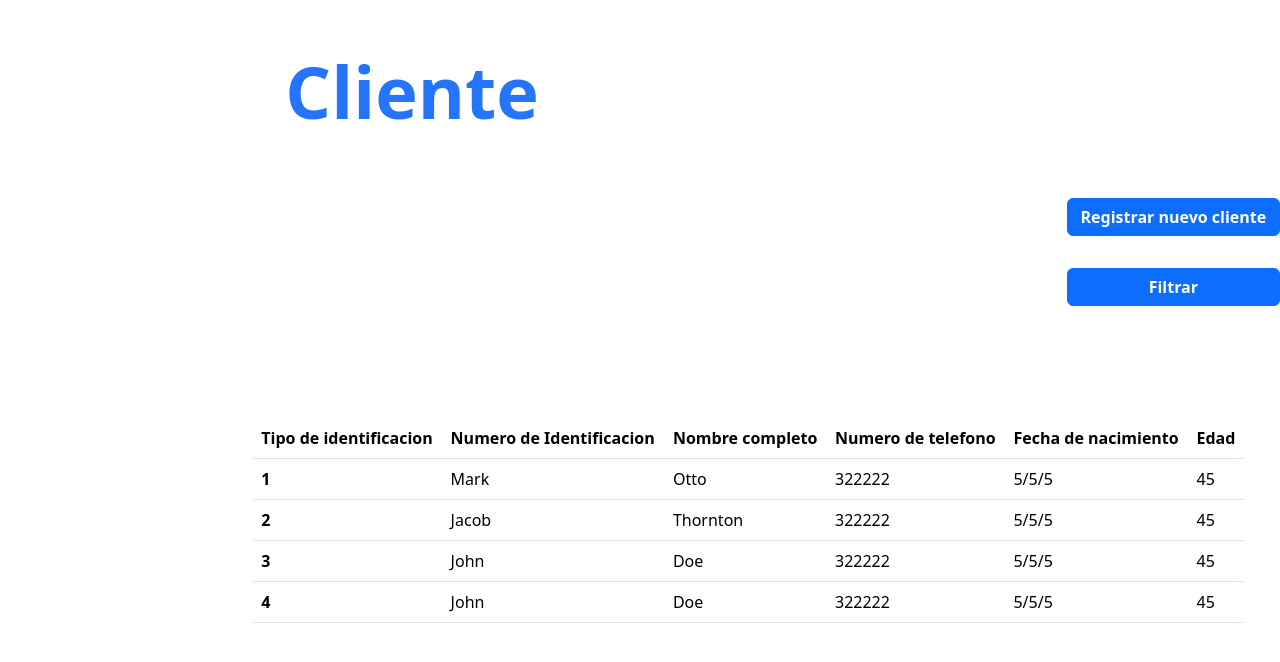
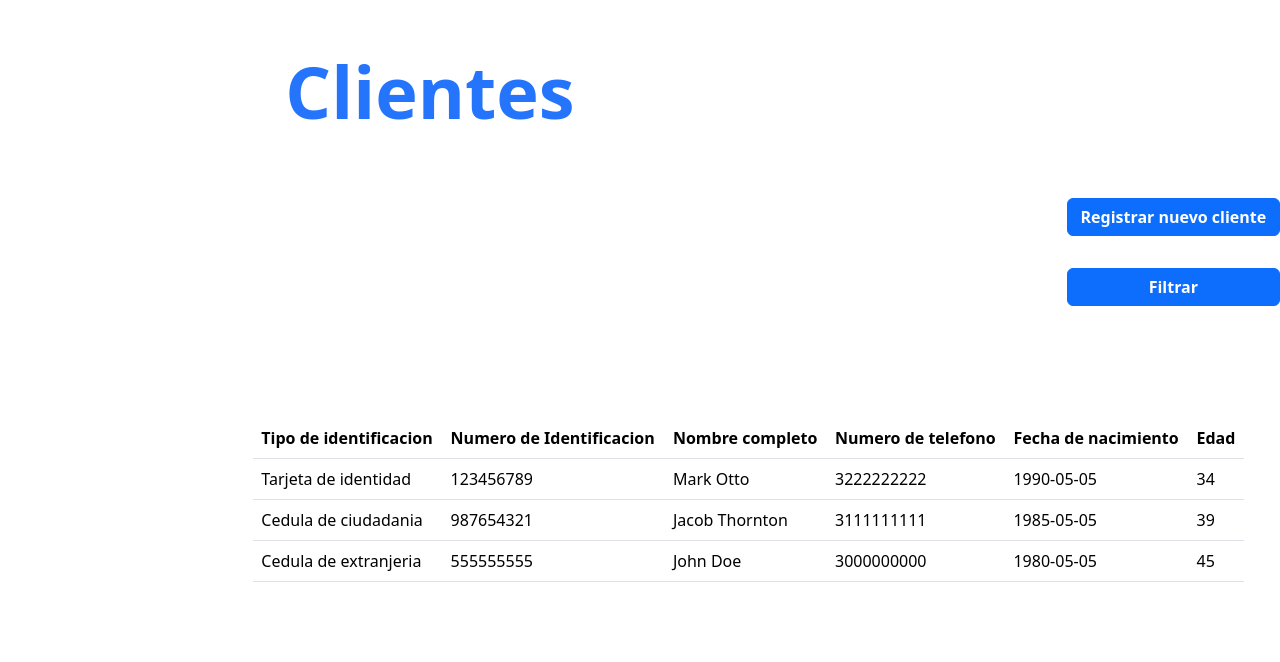
Before and after one commit to Juan-PAP/FrontDoo, a Vue app: page /customer in a window 1280 px wide. Shown: the top 662 px of the page. Built offline with nearby package versions, Linux system fonts and the light colour scheme; sample sign-in values are in the browser's storage.

Commit message:
Se agrego un guardian para proteger las rutas y se ajustaron aspectos visuales

```diff
--- a/src/App.vue
+++ b/src/App.vue
@@ -6,12 +6,17 @@ import { show } from './modules/state';
 
 <template>
 
-  <Navbar class="position-relative" v-if ="show"></Navbar> <!--nuevo modifique el booleano por la funcion show que tambien lo es pero esta dentro del login que maneja cierta logica para que aparezca la navbar-->
+  <Navbar class="position-relative overflow" v-if ="show"></Navbar>
 
-  <RouterView></RouterView>
-
+  <div class="no-scroll-x">
+    <RouterView ></RouterView>
+  </div>
 
 </template>
 
 <style scoped>
+.no-scroll-x {
+  overflow-x: hidden;
+  overflow-y: auto;
+}
 </style>
--- a/src/components/Customer.vue
+++ b/src/components/Customer.vue
@@ -1,10 +1,56 @@
 <script setup lang="ts">
+import { ref, onMounted } from 'vue'
+
+interface Cliente {
+    id: number
+    tipoIdentificacion: string
+    numeroIdentificacion: string
+    nombreCompleto: string
+    telefono: string
+    fechaNacimiento: string
+    edad: number
+}
+
+const clientes = ref<Cliente[]>([])
+
+onMounted(() => {
+    clientes.value = [
+    {
+        id: 1,
+        tipoIdentificacion: 'Tarjeta de identidad',
+        numeroIdentificacion: '123456789',
+        nombreCompleto: 'Mark Otto',
+        telefono: '3222222222',
+        fechaNacimiento: '1990-05-05',
+        edad: 34,
+    },
+    {
+        id: 2,
+        tipoIdentificacion: 'Cedula de ciudadania',
+        numeroIdentificacion: '987654321',
+        nombreCompleto: 'Jacob Thornton',
+        telefono: '3111111111',
+        fechaNacimiento: '1985-05-05',
+        edad: 39,
+    },
+    {
+        id: 3,
+        tipoIdentificacion: 'Cedula de extranjeria',
+        numeroIdentificacion: '555555555',
+        nombreCompleto: 'John Doe',
+        telefono: '3000000000',
+        fechaNacimiento: '1980-05-05',
+        edad: 45,
+    },
+    ]
+})
+
 </script>
 
 <template>
 
     <div class=" row d-flex justify-content-end px-5 " >
-        <h1 class="color-cliente px-5 display-2 fw-bold mt-5 mb-5 col-10 ">Cliente</h1>
+        <h1 class="color-cliente px-5 display-2 fw-bold mt-5 mb-5 col-10 ">Clientes</h1>
     </div>
 
     <div class=" row d-flex justify-content-end " >
@@ -12,6 +58,7 @@
         <div class="d-flex justify-content-end">
             <router-link to="/customer/register"  class=" btn btn-primary display-2 fw-bold mt-3 mb-3 col-2 ">Registrar nuevo cliente</router-link>
         </div>
+
         <div class="d-flex justify-content-end">
             <button type="button" class="btn btn-primary display-2 fw-bold mt-3 mb-3 col-2 ">Filtrar</button>
         </div>
@@ -28,40 +75,16 @@
                         <th scope="col">Edad</th>
                     </tr>
                 </thead>
+
                 <tbody>
-                <tr>
-                <th scope="row">1</th>
-                <td>Mark</td>
-                <td>Otto</td>
-                <td>322222</td>
-                <td>5/5/5</td>
-                <td>45</td>
+                    <tr v-for="cliente in clientes" :key="cliente.id">
+                        <td>{{ cliente.tipoIdentificacion }}</td>
+                        <td>{{ cliente.numeroIdentificacion }}</td>
+                        <td>{{ cliente.nombreCompleto }}</td>
+                        <td>{{ cliente.telefono }}</td>
+                        <td>{{ cliente.fechaNacimiento }}</td>
+                        <td>{{ cliente.edad }}</td>
                     </tr>
-                <tr>
-                <th scope="row">2</th>
-                <td>Jacob</td>
-                <td>Thornton</td>
-                <td>322222</td>
-                <td>5/5/5</td>
-                <td>45</td>
-                </tr>
-                <tr>
-                <th scope="row">3</th>
-                <td>John</td>
-                <td>Doe</td>
-                <td>322222</td>
-                <td>5/5/5</td>
-                <td>45</td>
-                </tr>
-                <tr>
-                <th scope="row">4</th>
-                <td>John</td>
-                <td>Doe</td>
-                <td>322222</td>
-                <td>5/5/5</td>
-                <td>45</td>
-                </tr>
-
                 </tbody>
             </table>
         </div>
--- a/src/components/Home.vue
+++ b/src/components/Home.vue
@@ -2,7 +2,7 @@
 </script>
 
 <template>
-    <div class=" row d-flex justify-content-end px-5"> ">
+    <div class=" row d-flex justify-content-end px-5">
 
         <h1 class="colorinicio px-5 display-2 fw-bold mt-5 mb-5 col-10 ">Inicio</h1>
 
--- a/src/components/Login.vue
+++ b/src/components/Login.vue
@@ -4,36 +4,43 @@ import { show } from '../modules/state';
 import router from '../router';
 
 interface Login {
+
     username: string;
     password: string;
+
 }
 const form = reactive ({
+
     username: "",
     password: ""
+
 });
 
 const formRef = ref<HTMLFormElement | null>(null)
-const errorMessage = ref(""); // Nuevo
 
+const errorMessage = ref("");
 
 function validate(){
     return formRef.value?.checkValidity()
 }
 
 function send () {
-      errorMessage.value = ""; //nuevo
+    errorMessage.value = "";
+
     if (!validate()){
         return console.log("error")
     }
+
     if (form.username == "Jkila" && form.password == "Kijuampa"){
-        router.push('/home')
+        localStorage.setItem('token', ' token');
+        router.push({ name: 'home' })
         show.value = true;
+    } else {
+        show.value = false;
+        errorMessage.value = "Usuario o contraseña incorrectos.";
+        setTimeout(() => (errorMessage.value = ""), 3000);
+    }
 
-    } else{
-        show.value = false;
-        errorMessage.value = "Usuario o contraseña incorrectos."; // nuevo
-        setTimeout(() => (errorMessage.value = ""), 3000); //nuevo
-    }
     console.log("Formulario valido: ", form.password, form.username)
 }
 
@@ -57,7 +64,7 @@ function send () {
 
         <div class=" mb-5 text-center" >Ingresa tus credenciales para iniciar sesión en <span class="aurora fw-bold" placeholder="">Aurora</span></div>
         <div class="d-flex justify-content-center mt-4 col-12">
-             <button type="submit" class="btn btn-primary mb-3 ">Iniciar sesion</button>
+            <button type="submit" class="btn btn-primary mb-3 ">Iniciar sesion</button>
         </div>
 
         <div v-if="errorMessage" class="alert alert-danger text-center" role="alert"><!--nuevo-->
--- a/src/components/Navbar.vue
+++ b/src/components/Navbar.vue
@@ -2,10 +2,10 @@
 import { show } from '../modules/state';
 import router from '../router';
 
-function logout() { //nuevo: de donde sale? de taste.ts necesitamos algo que vuelva a cambiar el estado del show para que no vuelva a aparecer cuando se va a iniciar secion nuevamente
+function logout() {
+    localStorage.removeItem('token'); // 🔹 Coincide con el guard y el login
     show.value = false;
-  localStorage.removeItem("showNavbar");
-  router.push('/Login');           // Redirige al login
+    setTimeout(() => router.push('/login'), 50); // Redirige correctamente
 }
 </script>
 
@@ -32,7 +32,7 @@ function logout() { //nuevo: de donde sale? de taste.ts necesitamos algo que vue
                             <li><a class="dropdown-item fs-5 fw-bold " href="#">Lote</a></li>
                         </ul>
                         <div class="d-flex align-items-end mt-4 col-12">
-                            <button class="btn btn-primary mb-5" @click="logout">Cerrar sesión</button>
+                            <button class="btn btn-primary position-fixed bottom-0 start-0 mb-4 ms-4" @click="logout">Cerrar sesión</button>
                         </div>
                     </li>
                 </ul>
--- a/src/modules/state.ts
+++ b/src/modules/state.ts
@@ -11,7 +11,3 @@ export const show = ref(savedShow);
 watch(show, (newValue) => {
   localStorage.setItem("showNavbar", newValue.toString());
 });
-
-/*import { ref } from "vue";
-
-export const show = ref(false);*/
--- a/src/router/index.ts
+++ b/src/router/index.ts
@@ -1,31 +1,37 @@
 import { createRouter, createWebHistory } from 'vue-router'
-import type { RouteRecordRaw } from 'vue-router'
+import type { NavigationGuardNext, RouteLocationNormalized, RouteRecordRaw } from 'vue-router'
 import Home from '../components/Home.vue'
 import Login from '../components/Login.vue'
 import Customer from '../components/Customer.vue'
-import CustomerLogin from '../components/CustomerRegister.vue'
 import CustomerRegister from '../components/CustomerRegister.vue'
 
 const routes: RouteRecordRaw[] = [
     {
-path: '/home',
-name: 'home',
-component: Home
+    path: '/',
+    redirect: '/login'
     },
     {
         path: '/login',
         name: 'login',
-component: Login
+        component: Login,
+    },
+    {
+        path: '/home',
+        name: 'home',
+        component: Home,
+        meta: { requiresAuth: true } //Ento se usa para crear un guardia para proteger las rutas, osea que solo puede ingresar a ellas, unas vez que se inicie sesión, de resto no se puede
     },
     {
         path: '/customer',
         name: 'customer',
-component: Customer
+        component: Customer,
+        meta: { requiresAuth: true }
     },
     {
         path: '/customer/register',
         name: 'customer-register',
-component: CustomerRegister
+        component: CustomerRegister,
+        meta: { requiresAuth: true }
     }
 ]
 
@@ -36,5 +42,22 @@ scrollBehavior(_to, _from, savedPosition) {
         return savedPosition ?? { top: 0 }
     }
 })
+// Guard
+router.beforeEach((
+    to: RouteLocationNormalized,
+    _from: RouteLocationNormalized,
+    next: NavigationGuardNext
+) => {
+    const token = localStorage.getItem('token')
+    const requiresAuth = to.matched.some(record => record.meta.requiresAuth)
+
+    if (requiresAuth && !token) {
+    next({ name: 'login' })
+    } else if (to.name === 'login' && token) {
+    next({ name: 'home' })
+    } else {
+    next()
+    }
+})
 
 export default router
```
Also changed, not shown: src/components/CustomerRegister.vue (+11 -9 lines). Lines whose indentation alone changed are shown as unchanged.
